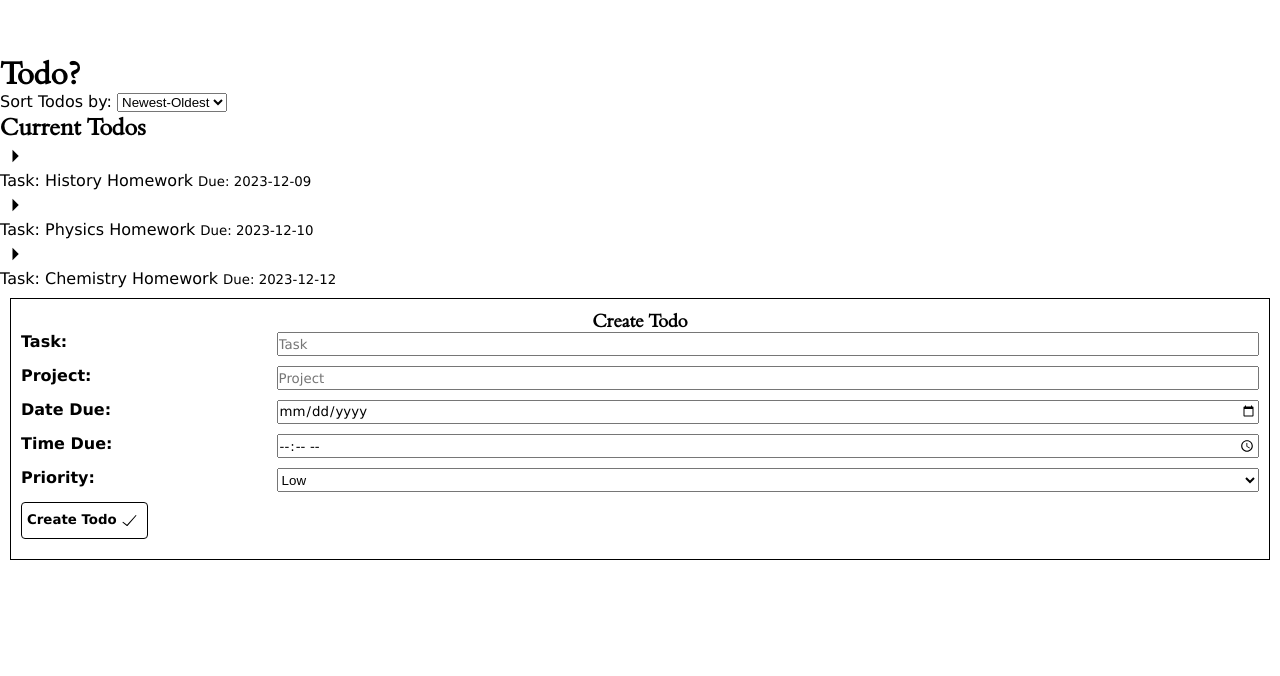
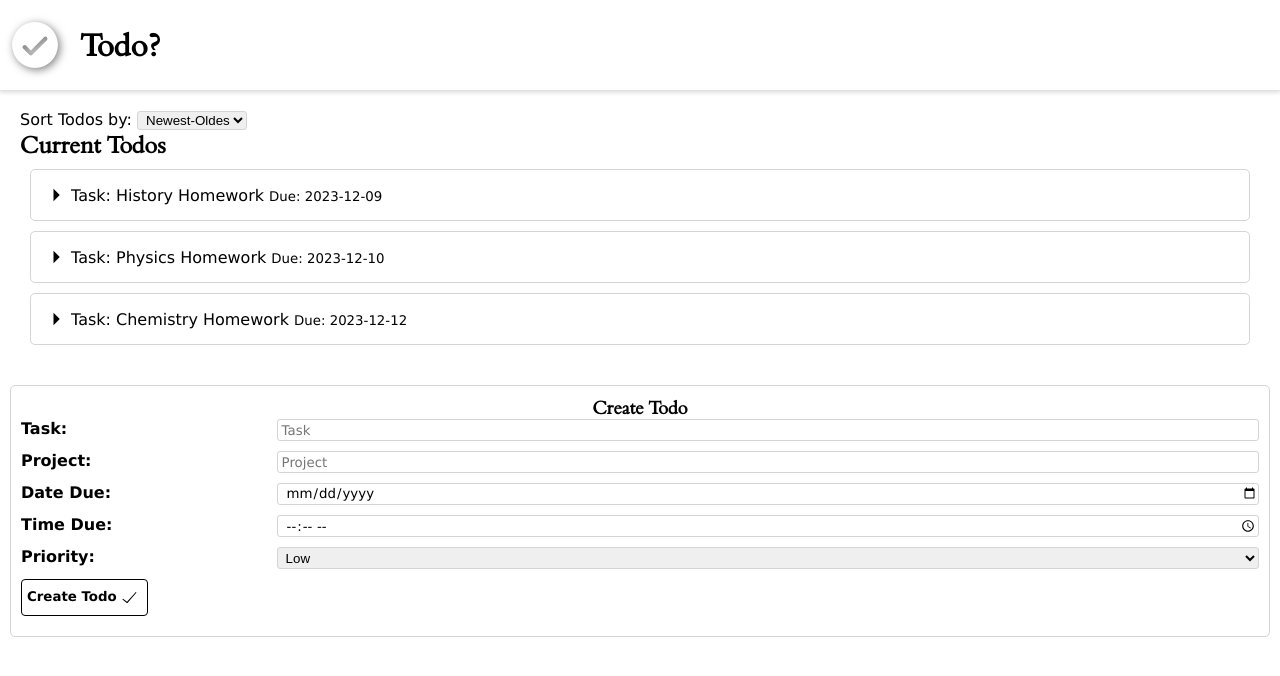
Before and after one commit to usama-bit137/todo-list, a React (Create React App) app: page / in a window 1280 px wide. Shown: the top 676 px of the page. Built offline with nearby package versions, Linux system fonts and the light colour scheme.

Commit message:
Styles improbed

```diff
--- a/src/styles/Form.css
+++ b/src/styles/Form.css
@@ -1,6 +1,6 @@
-form {
-  border: 1px solid black;
-  /* width: 50vw; */
+.form {
+  border: 1px solid rgb(213, 213, 213);
+  border-radius: 5px;
   margin: 10px;
   padding: 10px;
 }
@@ -34,6 +34,13 @@ form {
   background-color: white;
 }
 
+input,
+select {
+  border: 1px solid rgb(213, 213, 213);
+  text-indent: 4px;
+  border-radius: 3px;
+}
+
 .icon {
   vertical-align: middle;
 }
--- a/src/styles/Header.css
+++ b/src/styles/Header.css
@@ -1,5 +1,14 @@
-.header {
-  margin: 0;
+#header {
+  display: flex;
+  align-items: center;
+  gap: 20px;
+  padding: 20px;
   padding-left: 10px;
-  box-shadow: 0px 1px 3px 0px black;
+
+  /* Make the box shadow optional on-scroll */
+  box-shadow: 0px 1px 5px 1px rgb(213, 213, 213);
 }
+
+.header--logo {
+  filter: drop-shadow(2px 2px 4px rgba(0, 0, 0, 0.5));
+}
--- a/src/styles/Todo.css
+++ b/src/styles/Todo.css
@@ -1,17 +1,65 @@
+main {
+  padding: 20px;
+}
 .todo {
   list-style-type: none;
+  display: flex;
+  align-items: center;
+  border-radius: 5px;
+}
+
+.todo,
+.todo-active {
+  border: 1px solid rgb(213, 213, 213);
+  border-radius: 5px;
+  padding: 10px;
+  margin: 10px;
 }
 
 .edit,
 .remove {
   border-radius: 50px;
+  border-radius: 5px;
   border: 0;
-  background-color: rgb(73, 115, 148);
   margin: 5px;
   padding: 5px;
 }
 
 .remove {
   border: 0;
-  background-color: rgb(172, 79, 79);
 }
+
+/* When a todo is active: */
+
+.todo-task {
+  grid-area: todo-task;
+}
+
+.todo-icon {
+  grid-area: todo-icon;
+}
+
+.todo-project {
+  grid-area: todo-project;
+}
+.todo-date {
+  grid-area: todo-date;
+}
+.todo-time {
+  grid-area: todo-time;
+}
+.todo-priority {
+  grid-area: todo-priority;
+}
+
+.todo-active {
+  display: grid;
+  grid-template-columns: 30px 1fr;
+  grid-template-rows: repeat(5, 30px);
+  grid-template-areas:
+    "todo-icon todo-task"
+    "todo-icon todo-project"
+    "todo-icon todo-date"
+    "todo-icon todo-time"
+    "todo-icon todo-priority";
+}
```
